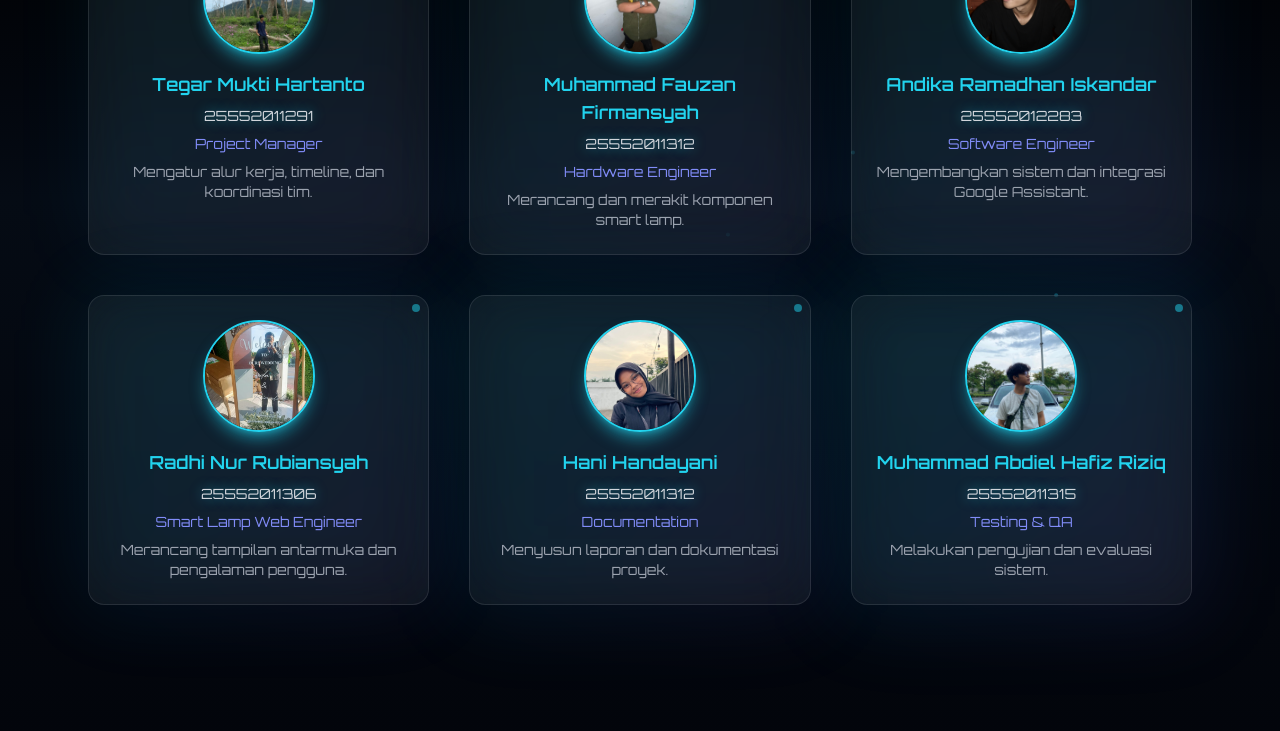
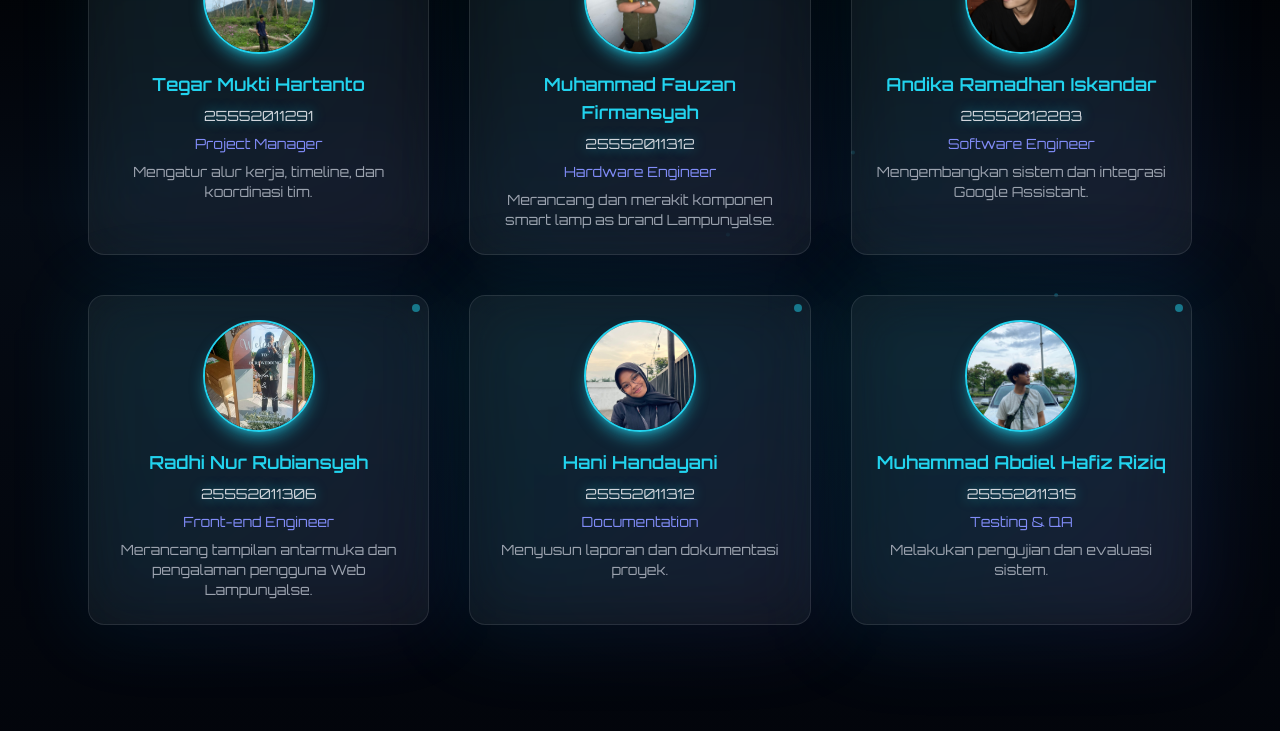
Before and after one commit to vsylphy/smart-lamp-present, a React (Vite) app: page /team in a window 1280 px wide. Shown: the part 467-1198 px from the top of the page. Built offline with nearby package versions, Linux system fonts and the light colour scheme.

Commit message:
perubahan pada halaman team

```diff
--- a/src/pages/Team.jsx
+++ b/src/pages/Team.jsx
@@ -30,7 +30,7 @@ const members = [
     name: "Muhammad Fauzan Firmansyah",
     nim: "25552011312",
     role: "Hardware Engineer",
-    desc: "Merancang dan merakit komponen smart lamp.",
+    desc: "Merancang dan merakit komponen smart lamp as brand Lampunyalse.",
     img: "/Team/anggota2.jpeg",
   },
   {
@@ -43,8 +43,8 @@ const members = [
   {
     name: "Radhi Nur Rubiansyah",
     nim: "25552011306",
-    role: "Smart Lamp Web Engineer",
-    desc: "Merancang tampilan antarmuka dan pengalaman pengguna.",
+    role: "Front-end Engineer",
+    desc: "Merancang tampilan antarmuka dan pengalaman pengguna Web Lampunyalse.",
     img: "/Team/anggota4.jpeg",
   },
   {
```
